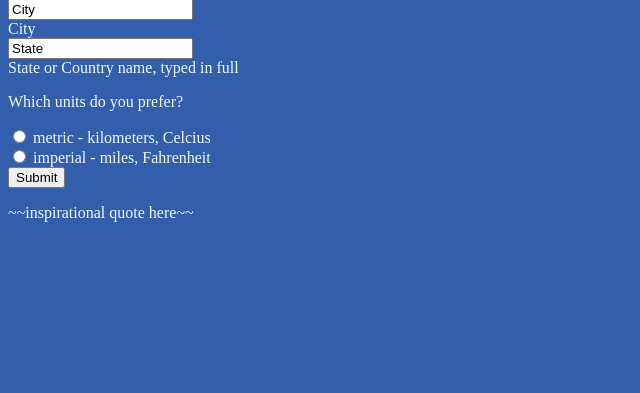
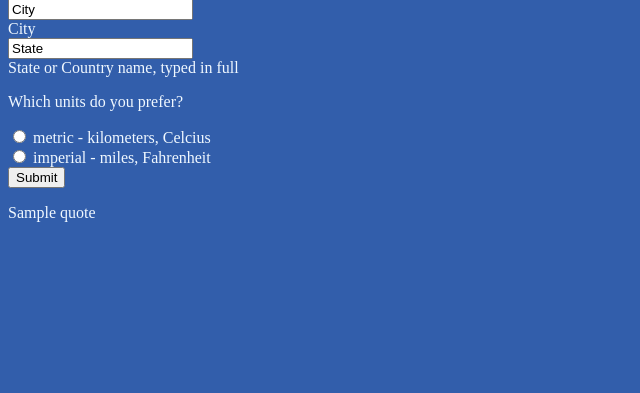
Before and after one commit to MeghanPund/API_Practice, a Flask app: template templates/index.html in a window 1280 px wide. Shown: the part 281-674 px from the top of the page, without its empty margins (0-640 px from the left). Run offline with Flask 2, Linux system fonts and the light colour scheme; the template is opened without the code that fills it: most values are stand-ins (such as "Sample title", 1, 10 or a date in 2020).

Commit message:
added my delicious, cheesy quote variable

```diff
--- a/templates/layout.html
+++ b/templates/layout.html
@@ -9,7 +9,7 @@
 </head>
 <body>
     {% block content %}{% endblock %}
-    <p>~~inspirational quote here~~</p>
+    <p>{{ quote }}</p>
     {% block scripts %}{% endblock %}
 </body>
 </html>
```
